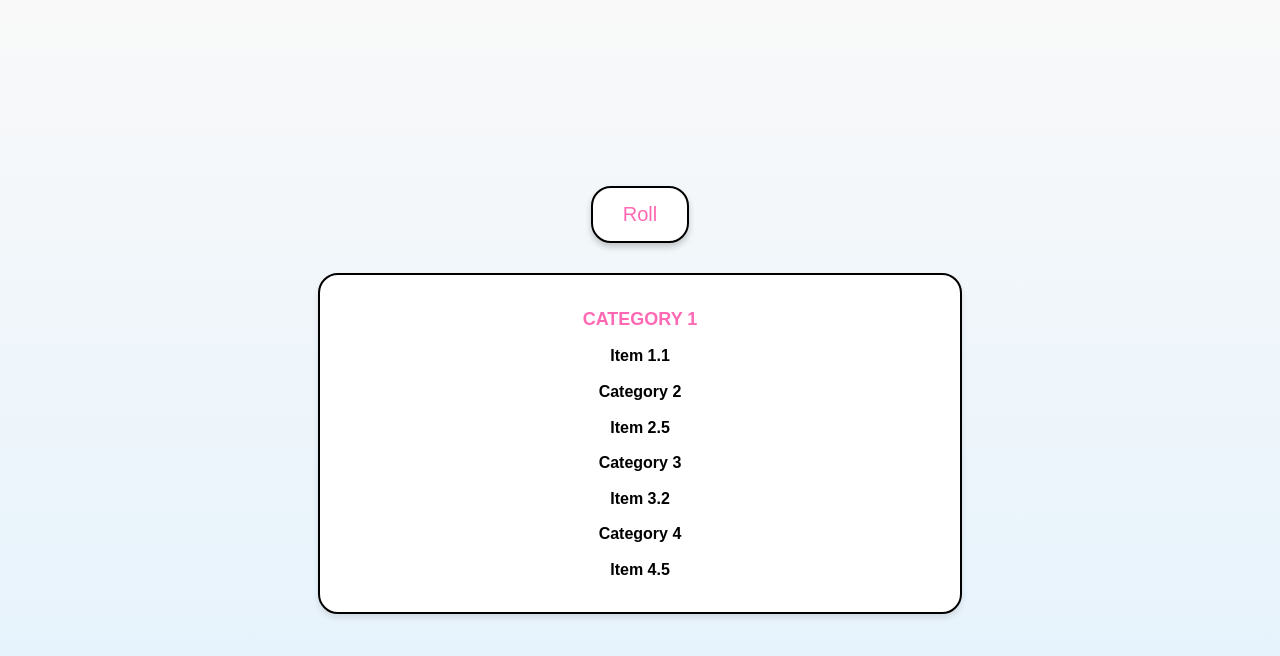
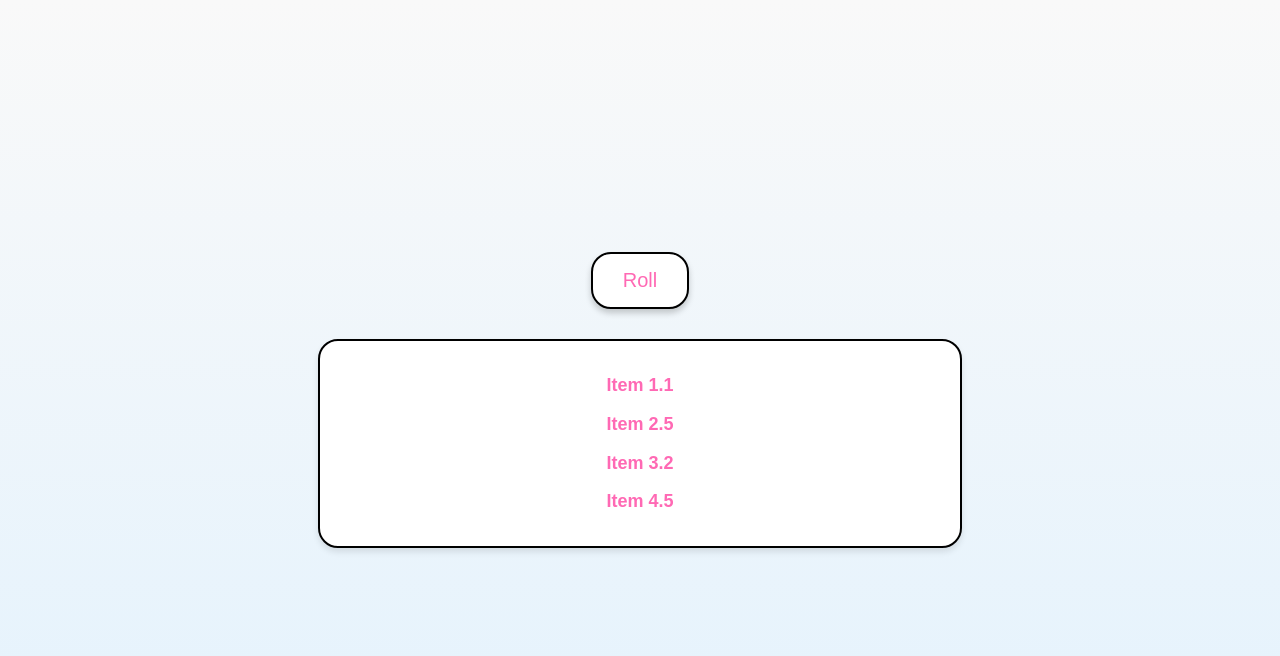
Before and after one commit to kay-who-codes/Action-Dice, a plain HTML site: page index.html in a window 1280 px wide. Both pictures are taken after a click on the button "Roll". Drawn offline with Linux system fonts and the light colour scheme.

Commit message:
Update index.html

```diff
--- a/index.html
+++ b/index.html
@@ -30,9 +30,8 @@
       box-shadow: 0px 4px 6px rgba(0, 0, 0, 0.2);
     }
 
-    button:hover {
+    button:active {
       background: #ffe6f0;
-      transform: scale(1.1);
     }
 
     /* Output section */
@@ -53,15 +52,9 @@
     /* Output text styling */
     .output p {
       margin: 10px 0;
-      font-size: 16px;
+      font-size: 18px;
       font-weight: bold;
-    }
-
-    /* Category headings */
-    .output p:first-child {
       color: hotpink;
-      font-size: 18px;
-      text-transform: uppercase;
     }
   </style>
 </head>
@@ -82,22 +75,24 @@
       return array[Math.floor(Math.random() * array.length)];
     }
 
-    // Function to handle the roll button click
+    // Handle the roll button click
     document.getElementById("rollButton").addEventListener("click", () => {
       const outputDiv = document.getElementById("output");
       outputDiv.innerHTML = ""; // Clear previous output
 
-      // Generate and display random items for each category
-      for (const [category, items] of Object.entries(categories)) {
-        const categoryElement = document.createElement("p");
-        categoryElement.textContent = category;
+      // Flash animation for button
+      const button = document.getElementById("rollButton");
+      button.style.background = "#ffe6f0";
+      setTimeout(() => {
+        button.style.background = "white";
+      }, 200); // Revert background after 200ms
 
+      // Generate and display random items (only items)
+      Object.values(categories).forEach(items => {
         const itemElement = document.createElement("p");
         itemElement.textContent = getRandomItem(items);
-
-        outputDiv.appendChild(categoryElement);
         outputDiv.appendChild(itemElement);
-      }
+      });
     });
   </script>
 </body>
```
